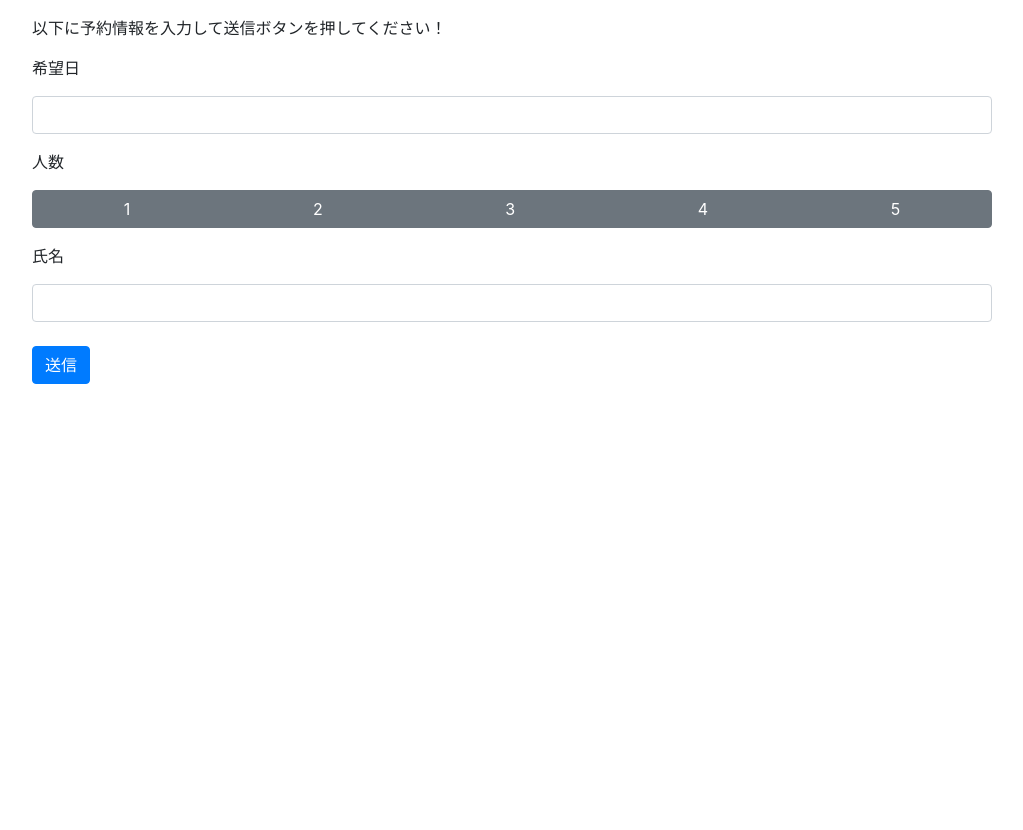
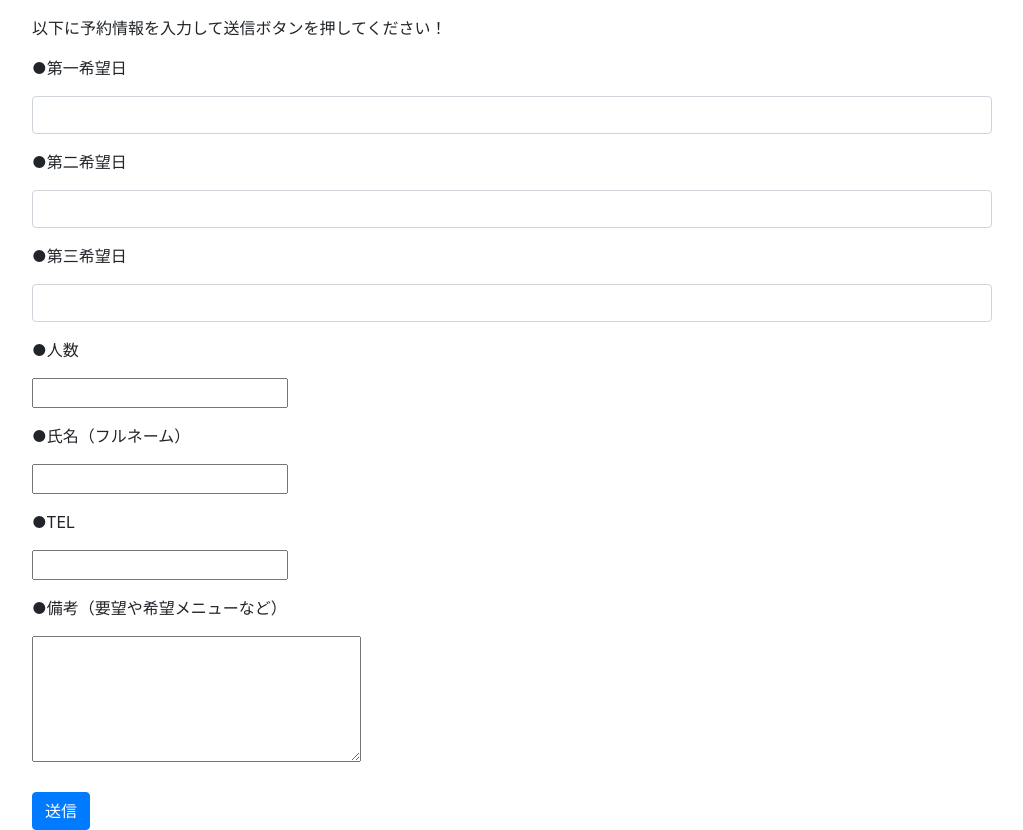
Before and after one commit to yoyakuform/yoyaku2, a plain HTML site: page index.html in a window 1280 px wide. Shown: the whole page, without its empty margins (128-1151 px from the left). Before the commit the page ends 800 px from the top, so only its background shows below. Drawn offline with nearby package versions, Linux system fonts and the light colour scheme.

Commit message:
Update index.html

```diff
--- a/index.html
+++ b/index.html
@@ -8,7 +8,6 @@
     <link rel="stylesheet" href="https://stackpath.bootstrapcdn.com/bootstrap/4.4.1/css/bootstrap.min.css" integrity="sha384-Vkoo8x4CGsO3+Hhxv8T/Q5PaXtkKtu6ug5TOeNV6gBiFeWPGFN9MuhOf23Q9Ifjh" crossorigin="anonymous">
     <link rel="stylesheet" href="https://stackpath.bootstrapcdn.com/font-awesome/4.7.0/css/font-awesome.min.css">
     <link rel="stylesheet" href="https://cdnjs.cloudflare.com/ajax/libs/jqueryui/1.12.1/themes/base/jquery-ui.min.css">
-    <link rel="stylesheet" href="static/style.css">
 </head>
 
 <body>
@@ -16,33 +15,39 @@
 
         <p class="mt-3">以下に予約情報を入力して送信ボタンを押してください！</p>
 
-        <p class="mt-3">希望日</p>
+        <p class="mt-3">●第一希望日</p>
         <div>
-            <input class="form-control" name="date" maxlength="10">
+            <input class="form-control" name="date01" maxlength="10">
         </div>
 
-        <p class="mt-3">人数</p>
-        <div id="form-number" class="btn-group btn-group-toggle w-100" data-toggle="buttons">
-            <label class="btn btn-secondary">
-                <input type="radio" name="number" value="1" autocomplete="off">1
-            </label>
-            <label class="btn btn-secondary">
-                <input type="radio" name="number" value="2" autocomplete="off">2
-            </label>
-            <label class="btn btn-secondary">
-                <input type="radio" name="number" value="3" autocomplete="off">3
-            </label>
-            <label class="btn btn-secondary">
-                <input type="radio" name="number" value="4" autocomplete="off">4
-            </label>
-            <label class="btn btn-secondary">
-                <input type="radio" name="number" value="5" autocomplete="off">5
-            </label>
+         <p class="mt-3">●第二希望日</p>
+        <div>
+            <input class="form-control" name="date02" maxlength="10">
         </div>
 
-        <p class="mt-3">氏名</p>
+         <p class="mt-3">●第三希望日</p>
+        <div>
+            <input class="form-control" name="date03" maxlength="10">
+        </div>
+
+        <p class="mt-3">●人数</p>
+        <div id="form-number">
+            <input type="number" name="number">
+        </div>
+
+        <p class="mt-3">●氏名（フルネーム）</p>
         <div id="form-name">
-            <input class="form-control w-100 mt-1" name="name" maxlength="10">
+            <input type="name" name="name">
+        </div>
+
+        <p class="mt-3">●TEL</p>
+        <div id="form-number">
+            <input type="number" name="tel">
+        </div>
+
+        <p class="mt-3">●備考（要望や希望メニューなど）</p>
+        <div id="form-name">
+            <textarea name="comment" cols="30" rows="5"></textarea>
         </div>
 
         <input type="submit" class="mt-4 btn btn-primary" value="送信">
@@ -53,8 +58,8 @@
     <script src="https://cdn.jsdelivr.net/npm/popper.js@1.16.0/dist/umd/popper.min.js" integrity="sha384-Q6E9RHvbIyZFJoft+2mJbHaEWldlvI9IOYy5n3zV9zzTtmI3UksdQRVvoxMfooAo" crossorigin="anonymous"></script>
     <script src="https://stackpath.bootstrapcdn.com/bootstrap/4.4.1/js/bootstrap.min.js" integrity="sha384-wfSDF2E50Y2D1uUdj0O3uMBJnjuUD4Ih7YwaYd1iqfktj0Uod8GCExl3Og8ifwB6" crossorigin="anonymous"></script>
     <script charset="utf-8" src="https://static.line-scdn.net/liff/edge/2.1/sdk.js"></script>
-    <script src="static/liff.js"></script>
-    <script src="static/index.js"></script>
+    <script src="liff.js"></script>
+    <script src="index.js"></script>
 </body>
 
 </html>
```
